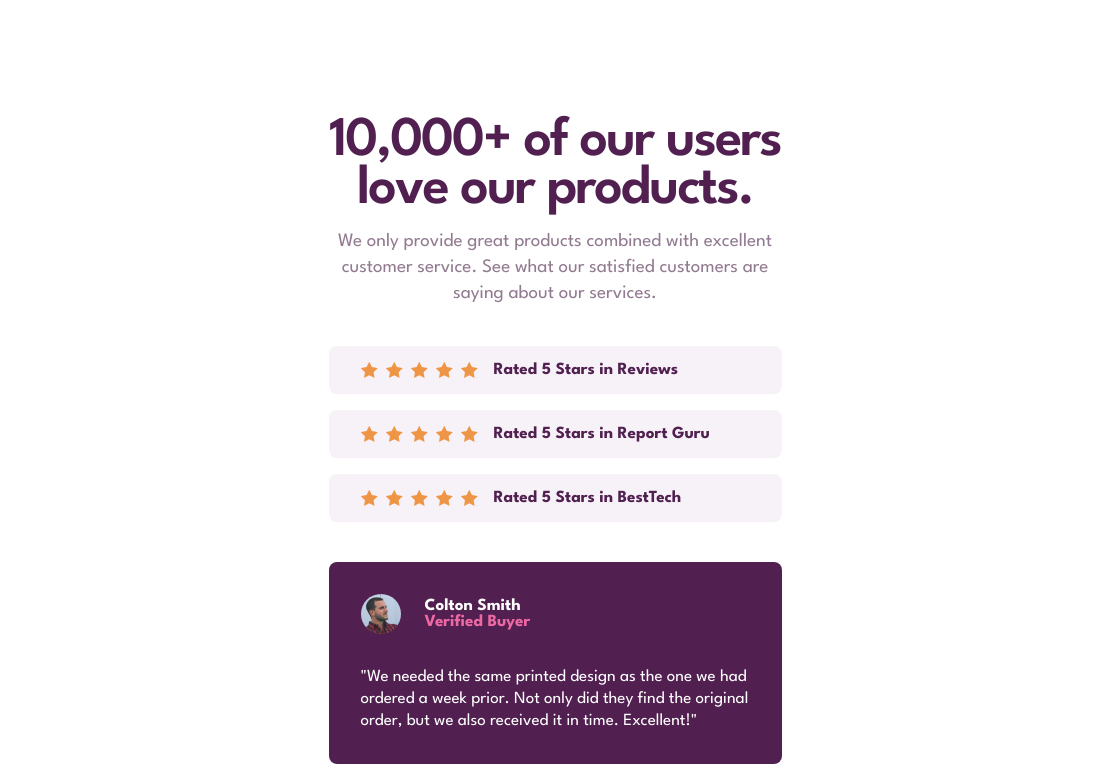
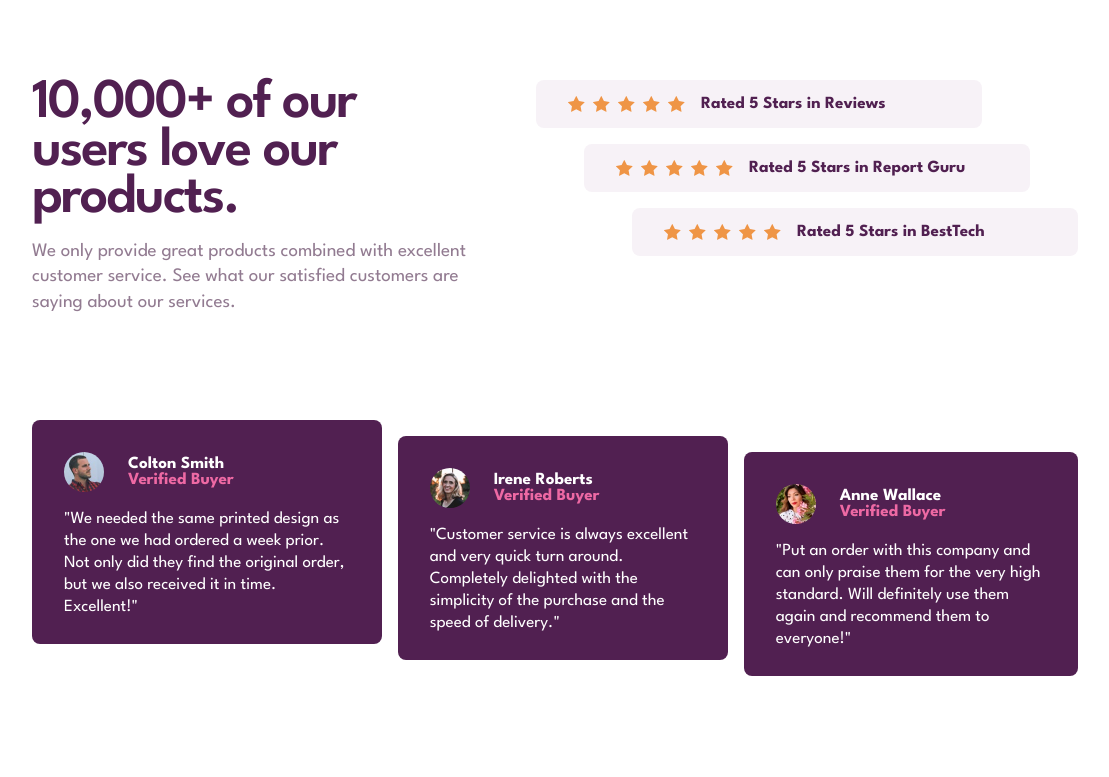
Before and after one commit to jonmc89/social-proof-section-master, a plain HTML site: page index.html in a window 1536 px wide. Shown: the top 777 px of the page, without its empty margins (213-1322 px from the left). Drawn offline with Linux system fonts and the light colour scheme.

Commit message:
style: Desktop view
added positioning for destkop view.

Jon M

```diff
--- a/index.html
+++ b/index.html
@@ -20,6 +20,7 @@
   </head>
   <body>
     <main>
+      <div class="top">
         <article class="main-header-text">
           <h1>10,000+ of our users love our products.</h1>
           <p>
@@ -29,7 +30,7 @@
           </p>
         </article>
         <article class="star-rating-container">
-        <div class="star-rating">
+          <div class="star-rating star-left">
             <div class="stars">
               <img src="./images/icon-star.svg" alt="" />
               <img src="./images/icon-star.svg" alt="" />
@@ -39,7 +40,7 @@
             </div>
             <p>Rated 5 Stars in Reviews</p>
           </div>
-        <div class="star-rating">
+          <div class="star-rating star-middle">
             <div class="stars">
               <img src="./images/icon-star.svg" alt="" />
               <img src="./images/icon-star.svg" alt="" />
@@ -49,7 +50,7 @@
             </div>
             <p>Rated 5 Stars in Report Guru</p>
           </div>
-        <div class="star-rating">
+          <div class="star-rating star-right">
             <div class="stars">
               <img src="./images/icon-star.svg" alt="" />
               <img src="./images/icon-star.svg" alt="" />
@@ -60,6 +61,7 @@
             <p>Rated 5 Stars in BestTech</p>
           </div>
         </article>
+      </div>
       <article class="reviews-container">
         <div class="review">
           <div class="review-name-details-wrapper">
@@ -75,7 +77,7 @@
             received it in time. Excellent!"
           </p>
         </div>
-        <div class="review">
+        <div class="review review-middle">
           <div class="review-name-details-wrapper">
             <img src="./images/image-irene.jpg" alt="" />
             <div class="review-name">
@@ -89,7 +91,7 @@
             speed of delivery."
           </p>
         </div>
-        <div class="review">
+        <div class="review review-bottom">
           <div class="review-name-details-wrapper">
             <img src="./images/image-anne.jpg" alt="" />
             <div class="review-name">
--- a/styles.css
+++ b/styles.css
@@ -131,9 +131,11 @@ main {
 /* Media Queries */
 
 @media screen and (min-width: 48rem) {
+  body {
+    padding: 7.375rem 5rem;
+  }
   main {
     gap: 2.5rem;
-    padding: 7.375rem 5rem;
   }
 
   .main-header-text {
@@ -154,6 +156,7 @@ main {
     flex-direction: row;
     justify-content: flex-start;
     padding: 1rem 2rem;
+    width: 27.875rem;
     height: auto;
   }
 
@@ -165,3 +168,66 @@ main {
     padding: 2rem;
   }
 }
+
+@media screen and (min-width: 90rem) {
+  body {
+    margin-inline: auto;
+    margin-block: auto;
+    padding: 0 10.3125rem;
+    width: min(100% - 0.5rem, 90rem);
+  }
+  main {
+    flex-direction: column;
+    justify-content: space-between;
+    height: 100%;
+  }
+
+  .top {
+    display: flex;
+    flex-direction: row;
+    justify-content: space-between;
+    margin-block-end: 4rem;
+    width: 100%;
+  }
+
+  .main-header-text {
+    width: 27.8125rem;
+    text-align: left;
+    p,
+    h1 {
+      width: 100%;
+    }
+  }
+
+  .star-rating-container {
+    width: 33.875rem;
+  }
+
+  .star-middle {
+    align-self: center;
+  }
+
+  .star-right {
+    align-self: flex-end;
+  }
+
+  .reviews-container {
+    flex-direction: row;
+    justify-content: space-between;
+    width: 100%;
+    height: 16rem;
+  }
+
+  .review {
+    gap: 1rem;
+    height: 14rem;
+  }
+
+  .review-middle {
+    align-self: center;
+  }
+
+  .review-bottom {
+    align-self: flex-end;
+  }
+}
```
Also changed, not shown: 127.0.0.1_5500_(Laptop).png (added). Lines whose indentation alone changed are shown as unchanged.
